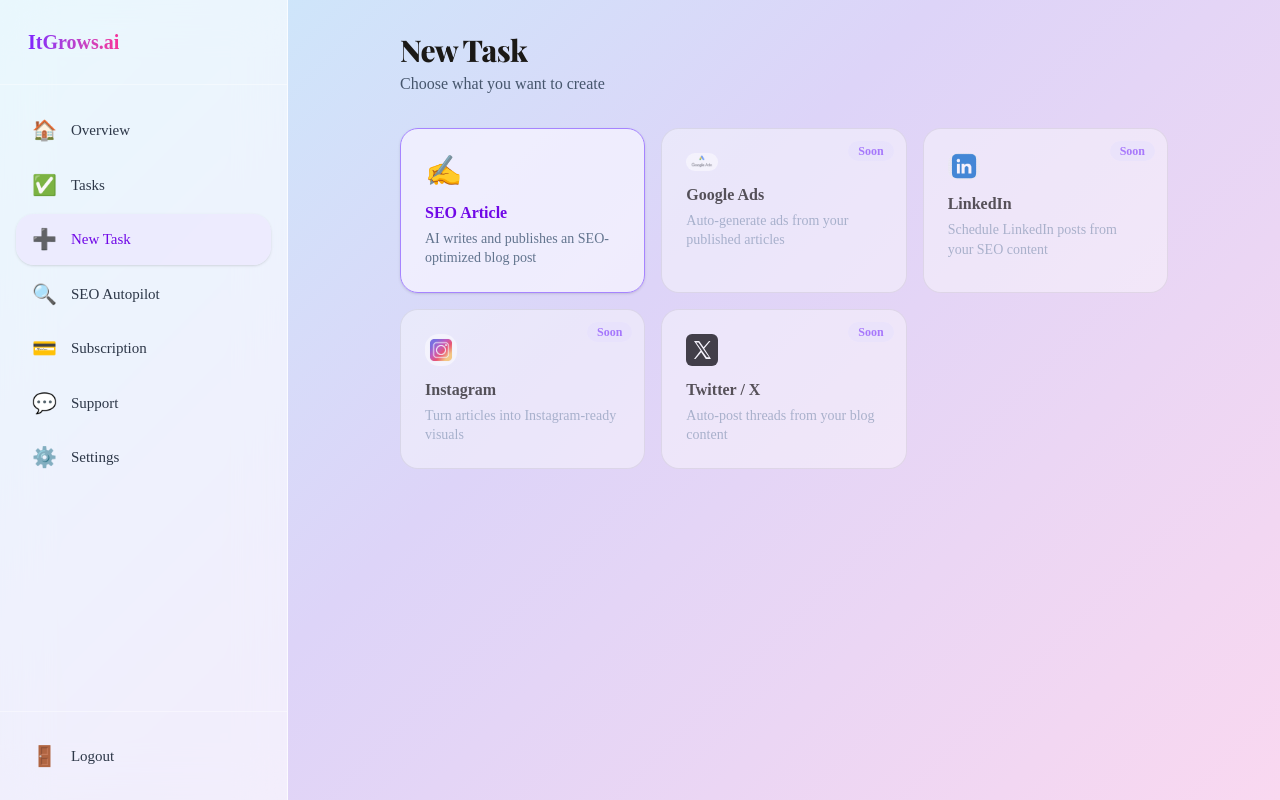
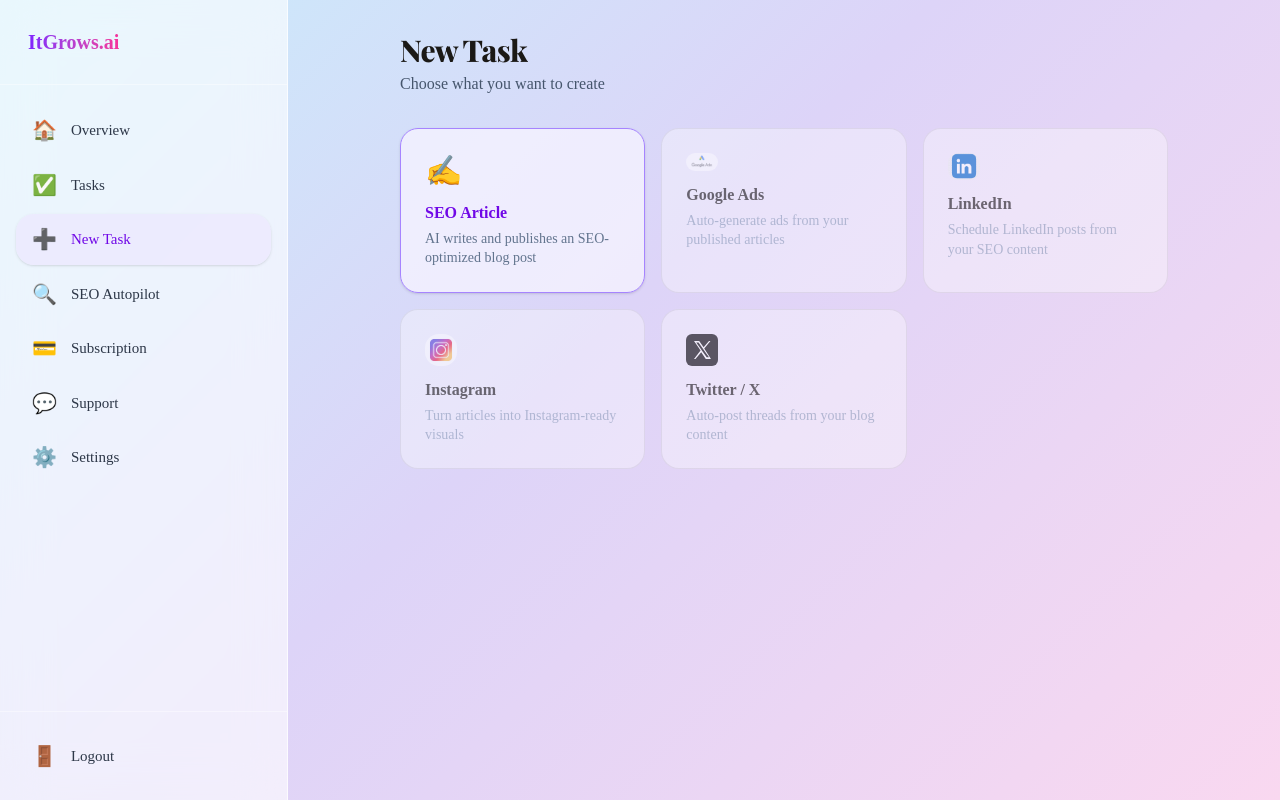
Before and after one commit to KirylSidarchuk/itgrows, a Next.js app: page /dashboard/new-task in a window 1280 px wide. Built offline with nearby package versions, Linux system fonts and the light colour scheme; no server answers; sample sign-in values are in the browser's storage.

Commit message:
Inactive cards: hover reveals Coming Soon overlay, gradient text

```diff
--- a/app/dashboard/new-task/page.tsx
+++ b/app/dashboard/new-task/page.tsx
@@ -48,11 +48,13 @@ export default function NewTaskPage() {
               return (
                 <div
                   key={card.value}
-                  className="relative p-6 rounded-2xl border border-black/10 bg-white/60 cursor-not-allowed opacity-70"
+                  className="group relative p-6 rounded-2xl border border-black/10 bg-white/60 cursor-not-allowed opacity-60 overflow-hidden"
                 >
-                  <span className="absolute top-3 right-3 text-xs font-bold bg-violet-100 text-violet-500 rounded-full px-2.5 py-0.5">
-                    Soon
-                  </span>
+                  <div className="absolute inset-0 bg-white/70 backdrop-blur-[1px] rounded-2xl flex items-center justify-center opacity-0 group-hover:opacity-100 transition-opacity duration-200 z-10">
+                    <span className="text-sm font-semibold bg-gradient-to-r from-violet-600 to-pink-500 bg-clip-text text-transparent">
+                      Coming Soon
+                    </span>
+                  </div>
                   <div className="mb-3">{card.svgLogo ?? <span className="text-3xl">{card.icon}</span>}</div>
                   <div className="text-[#1b1916] text-base font-semibold mb-1">{card.label}</div>
                   <div className="text-slate-400 text-sm leading-snug">{card.desc}</div>
```
